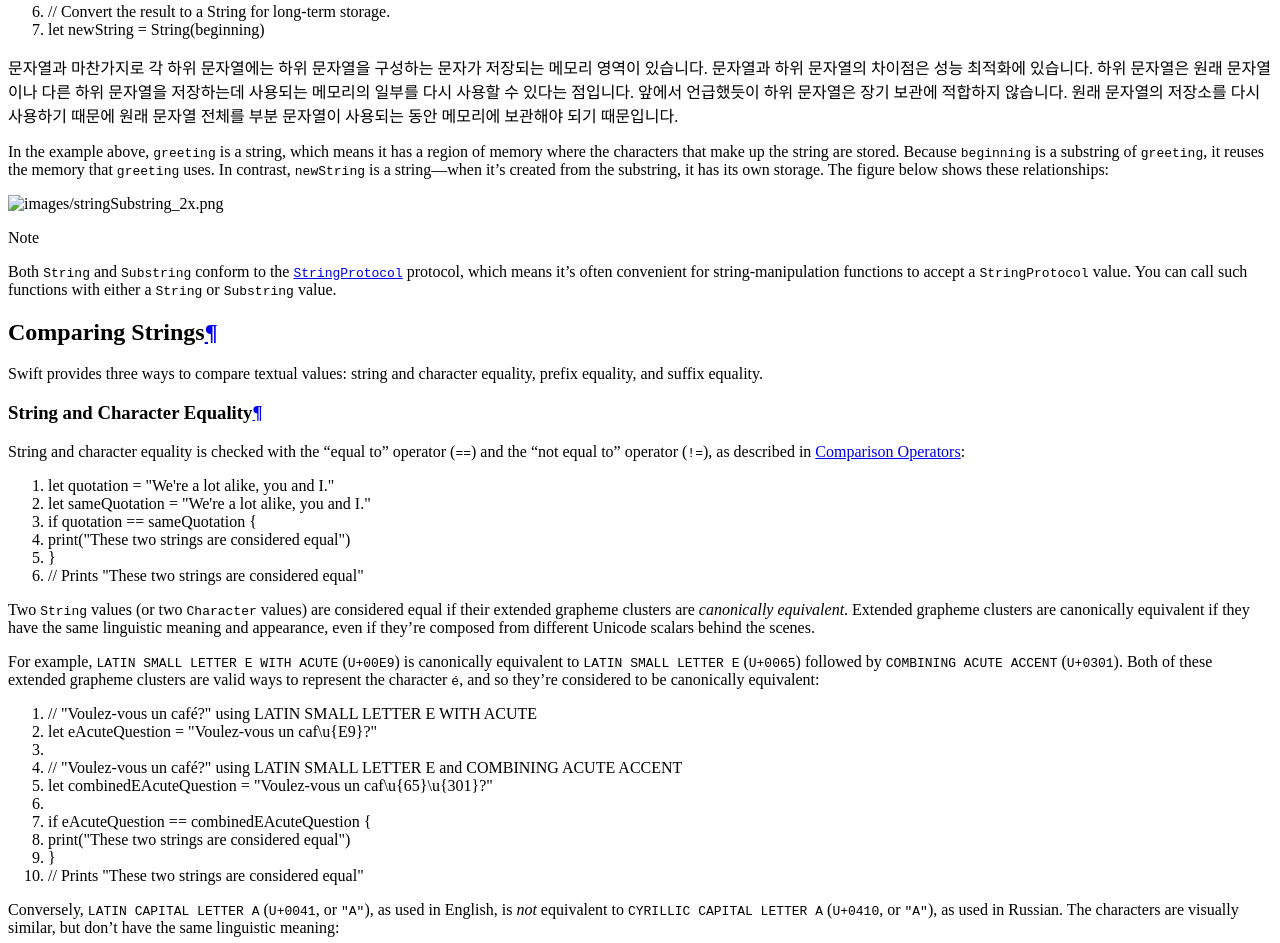
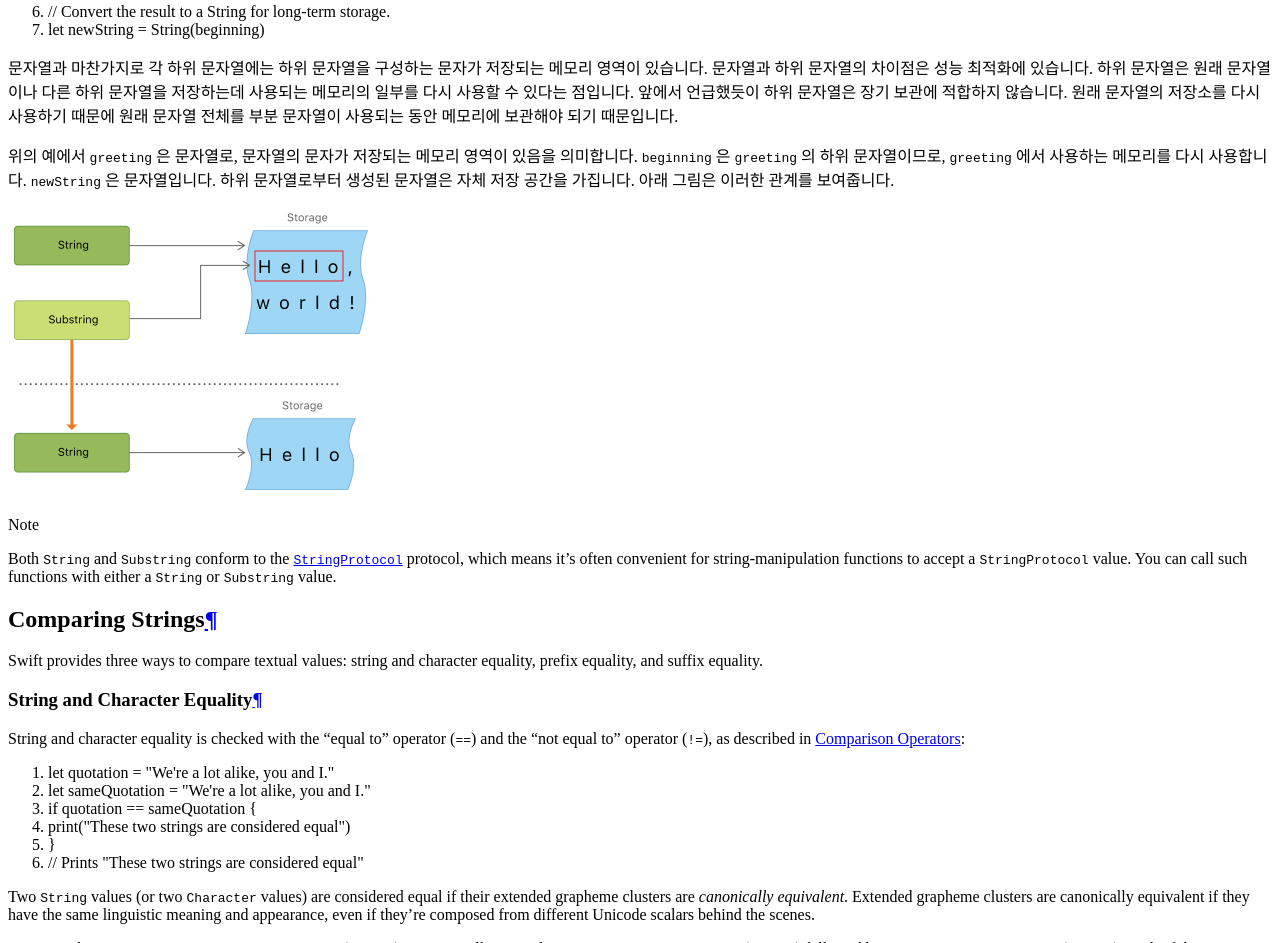
Before and after one commit to AppleCEO/Swift5-LanguageGuide, a plain HTML site: page docs/StringsAndCharacters.html in a window 1280 px wide. Shown: the part 8946-9889 px from the top of the page. Drawn offline with Linux system fonts and the light colour scheme.

Commit message:
Change iamge path

```diff
--- a/docs/StringsAndCharacters.html
+++ b/docs/StringsAndCharacters.html
@@ -461,8 +461,8 @@
 </li><li><span class="k">let</span> <span class="nv">newString</span> = <span class="nv">String</span>(<span class="nv">beginning</span>)
 </li></ol></div></div></div>
 <p>문자열과 마찬가지로 각 하위 문자열에는 하위 문자열을 구성하는 문자가 저장되는 메모리 영역이 있습니다. 문자열과 하위 문자열의 차이점은 성능 최적화에 있습니다. 하위 문자열은 원래 문자열이나 다른 하위 문자열을 저장하는데 사용되는 메모리의 일부를 다시 사용할 수 있다는 점입니다. 앞에서 언급했듯이 하위 문자열은 장기 보관에 적합하지 않습니다. 원래 문자열의 저장소를 다시 사용하기 때문에 원래 문자열 전체를 부분 문자열이 사용되는 동안 메모리에 보관해야 되기 때문입니다.</p>
-<p>In the example above, <code class="docutils literal notranslate"><span class="pre">greeting</span></code> is a string, which means it has a region of memory where the characters that make up the string are stored. Because <code class="docutils literal notranslate"><span class="pre">beginning</span></code> is a substring of <code class="docutils literal notranslate"><span class="pre">greeting</span></code>, it reuses the memory that <code class="docutils literal notranslate"><span class="pre">greeting</span></code> uses. In contrast, <code class="docutils literal notranslate"><span class="pre">newString</span></code> is a string—when it’s created from the substring, it has its own storage. The figure below shows these relationships:</p>
-<img alt="images/stringSubstring_2x.png" class="align-center" src="images/stringSubstring_2x.png" style="width: 366px;" />
+<p>위의 예에서 <code class="docutils literal notranslate"><span class="pre">greeting</span></code> 은 문자열로, 문자열의 문자가 저장되는 메모리 영역이 있음을 의미합니다. <code class="docutils literal notranslate"><span class="pre">beginning</span></code> 은 <code class="docutils literal notranslate"><span class="pre">greeting</span></code> 의 하위 문자열이므로, <code class="docutils literal notranslate"><span class="pre">greeting</span></code> 에서 사용하는 메모리를 다시 사용합니다. <code class="docutils literal notranslate"><span class="pre">newString</span></code> 은 문자열입니다. 하위 문자열로부터 생성된 문자열은 자체 저장 공간을 가집니다. 아래 그림은 이러한 관계를 보여줍니다.</p>
+<img alt="/images/stringSubstring_2x.png" class="align-center" src="/images/stringSubstring_2x.png" style="width: 366px;" />
 <div class="admonition note">
 <p class="first admonition-title">Note</p>
 <p class="last">Both <code class="docutils literal notranslate"><span class="pre">String</span></code> and <code class="docutils literal notranslate"><span class="pre">Substring</span></code> conform to the <a class="reference external" href="https://developer.apple.com/documentation/swift/stringprotocol"><code class="docutils literal notranslate"><span class="pre">StringProtocol</span></code></a> protocol, which means it’s often convenient for string-manipulation functions to accept a <code class="docutils literal notranslate"><span class="pre">StringProtocol</span></code> value. You can call such functions with either a <code class="docutils literal notranslate"><span class="pre">String</span></code> or <code class="docutils literal notranslate"><span class="pre">Substring</span></code> value.</p>
```
